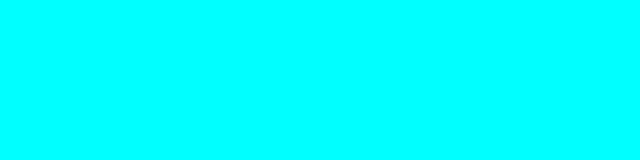
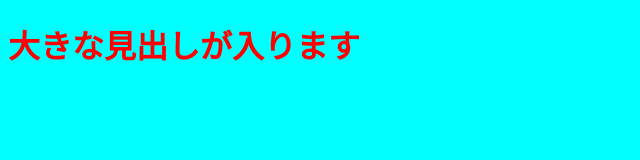
Before and after one commit to yuuki-fuji/test001, a plain HTML site: page index.html in a window 1280 px wide. Shown: the whole page, without its empty margins (0-640 px from the left). Drawn offline with Linux system fonts and the light colour scheme.

Commit message:
見出しを追加しました

```diff
--- a/index.html
+++ b/index.html
@@ -7,6 +7,6 @@
   <link rel="stylesheet" href="./style.css">
 </head>
 <body>
-
+  <h1>大きな見出しが入ります</h1>
 </body>
 </html>
--- a/style.css
+++ b/style.css
@@ -1,3 +1,6 @@
 body {
   background-color: aqua;
 }
+h1 {
+  color: red;
+}
```
